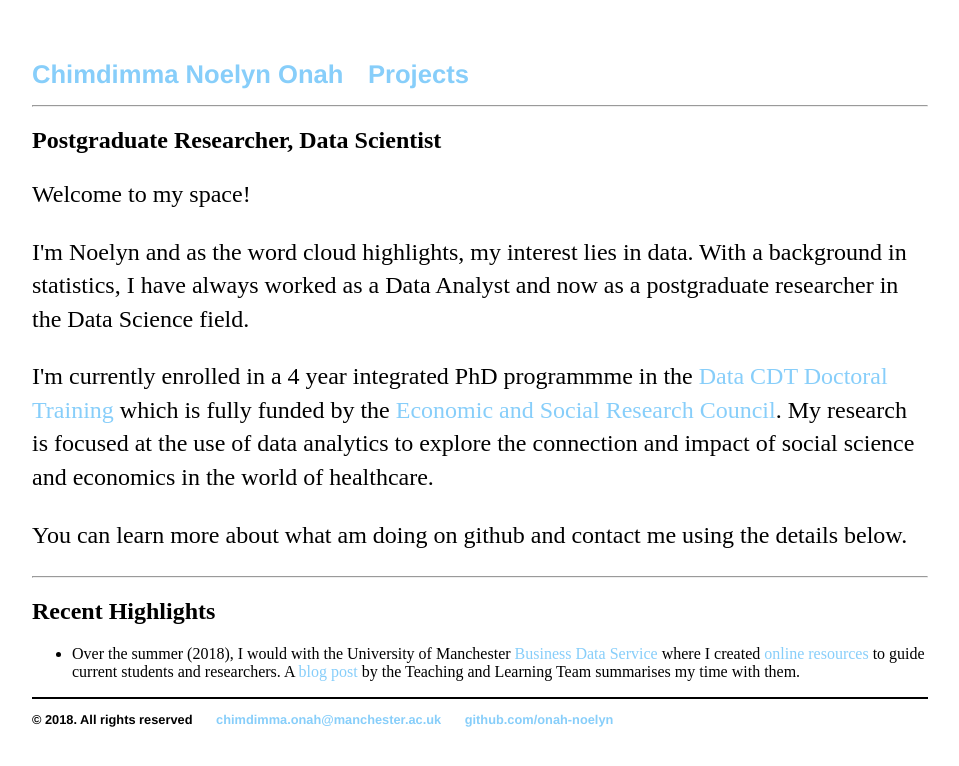
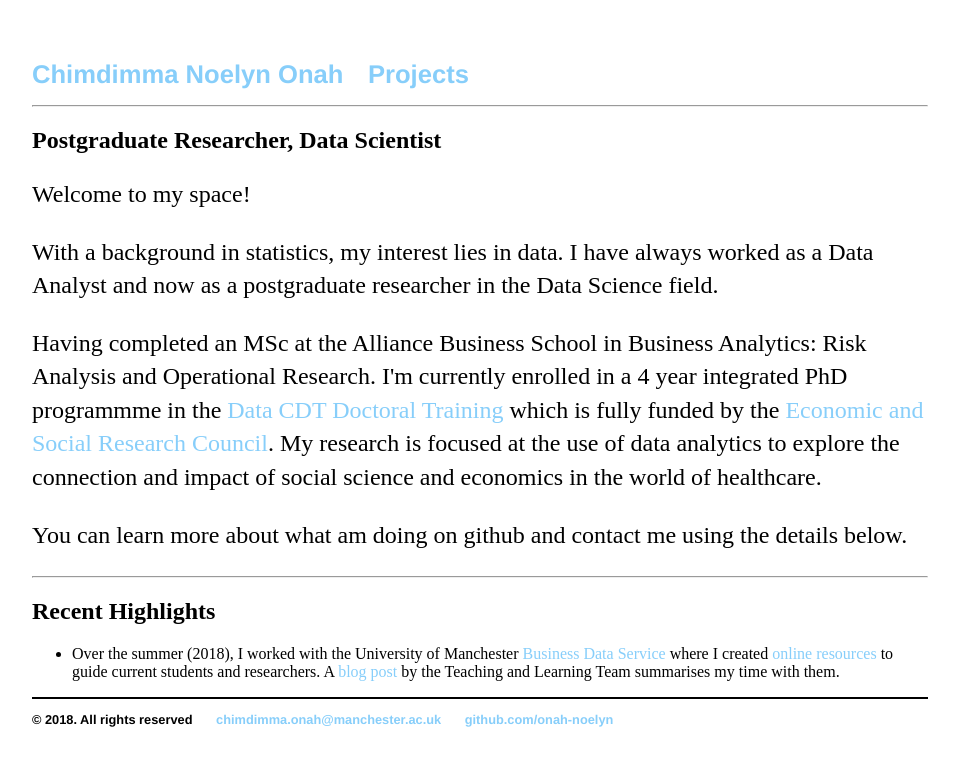
Before and after one commit to Onah-Noelyn/Onah-Noelyn.github.io, a Jekyll site: the page built from index.html, in a window 1280 px wide. Shown: the top 766 px of the page, without its empty margins (160-1119 px from the left). Built offline with Jekyll 4.4.1, drawn with Linux system fonts in a browser that asks for light colours.

Commit message:
trying to make font consistent

```diff
--- a/index.html
+++ b/index.html
@@ -9,17 +9,20 @@
 	<!---<IMG src="wordcloud.jpg" alt="Word Cloud which describes me" width = 900 height = 450 align = right></IMG>--->
 	</div>
 	<div >
-	<p>Welcome to my space! </p>
-	<p>I'm Noelyn and as the word cloud highlights, my interest lies in data. With a background in statistics, I have always worked as a Data Analyst and now as a postgraduate researcher in the Data Science field.  </p>
-	<p>I'm currently enrolled in a 4 year integrated PhD programmme in the <a href="https://datacdt.org/">Data CDT Doctoral Training</a> which is fully funded by the <a href="http://www.esrc.ac.uk/">Economic and Social Research Council</a>. My research is focused at the use of data analytics to explore the connection and impact of social science and economics in the world of healthcare. </p>
+	<p>Welcome to my space!  </p>
+	<p>With a background in statistics, my interest lies in data. I have always worked as a Data Analyst and now as a postgraduate researcher in the Data Science field.  </p>
+	<p>Having completed an MSc at the Alliance Business School in Business Analytics: Risk Analysis and Operational Research. I'm currently enrolled in a 4 year integrated PhD programmme in the <a href="https://datacdt.org/">Data CDT Doctoral Training</a> which is fully funded by the <a href="http://www.esrc.ac.uk/">Economic and Social Research Council</a>. My research is focused at the use of data analytics to explore the connection and impact of social science and economics in the world of healthcare. </p>
 
 	<p>You can learn more about what am doing on github and contact me using the details below. </p>
 	</div>
 <HR>
 	<h2>Recent Highlights </h2>
+	<div>
 	<ul>
-		<li>Over the summer (2018), I would with the University of Manchester <a href="http://www.library.manchester.ac.uk/using-the-library/students/specialist-learning/business-data-service/">Business Data Service</a> where I created <a href="https://medium.com/using-specialist-business-databases">online resources</a> to guide current students and researchers. A <a href="https://umlteachinglearning.wordpress.com/2018/09/11/digital-humanities-pgr-placement-in-the-library-summer-2018/">blog post</a> by the Teaching and Learning Team summarises my time with them.  </li>
+		<li>Over the summer (2018), I worked with the University of Manchester <a href="http://www.library.manchester.ac.uk/using-the-library/students/specialist-learning/business-data-service/">Business Data Service</a> where I created <a href="https://medium.com/using-specialist-business-databases">online resources</a> to guide current students and researchers. A <a href="https://umlteachinglearning.wordpress.com/2018/09/11/digital-humanities-pgr-placement-in-the-library-summer-2018/">blog post</a> by the Teaching and Learning Team summarises my time with them.  </li>
+
 
 	</ul>
+	</div>
 
 </div>
```
